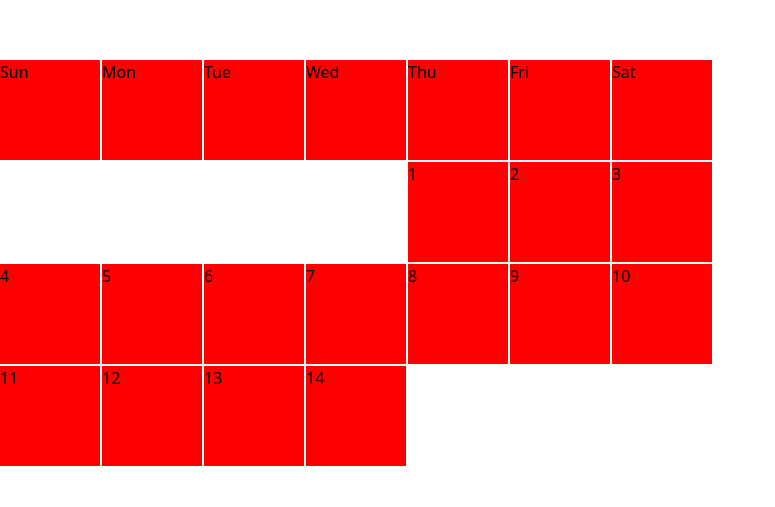
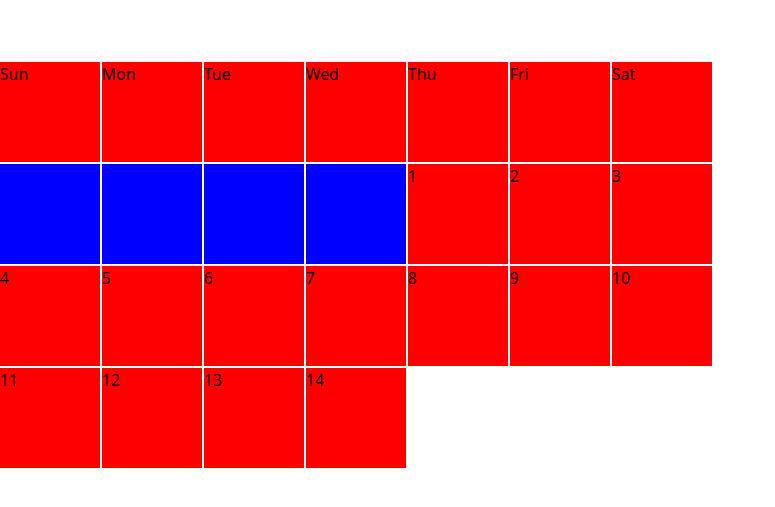
Before and after one commit to cdricn/pcalendar, a React (Vite) app: page / in a window 1280 px wide. Shown: the part 133-640 px from the top of the page, without its empty margins (0-775 px from the left). Built offline with nearby package versions, Linux system fonts and the light colour scheme.

Commit message:
Fixed calendar to display separate rows

```diff
--- a/src/calendar/calendar.module.css
+++ b/src/calendar/calendar.module.css
@@ -15,6 +15,7 @@
   display: grid;
   grid-template-columns: repeat(7, auto);
   gap: 2px;
+  justify-content: start;
 }
 
 .test {
@@ -22,3 +23,9 @@
   height: 100px;
   background-color: red;
 }
+
+.test2 {
+  width: 100px;
+  height: 100px;
+  background-color: blue;
+}
--- a/src/calendar/calendar.tsx
+++ b/src/calendar/calendar.tsx
@@ -3,46 +3,73 @@ import styles from './calendar.module.css'
 export default function Calendar() {
 
   const testData = [
-    {day: 5},
-    {day: 6},
-    {day: 7},
-    {day: 1},
-    {day: 2},
-    {day: 3},
-    {day: 4},
-    {day: 5},
-    {day: 6},
-    {day: 7},
-    {day: 1},
-    {day: 2},
-    {day: 3},
-    {day: 4},
+    {day: 'thu',
+     digit: 5},
+    {day: 'fri',
+     digit: 6},
+    {day: 'sat',
+     digit: 7},
+    {day: 'sun',
+     digit: 1},
+    {day: 'mon',
+     digit: 2},
+    {day: 'tue',
+     digit: 3},
+    {day: 'wed',
+     digit: 4},
+    {day: 'thu',
+     digit: 5},
+    {day: 'fri',
+     digit: 6},
+    {day: 'sat',
+     digit: 7},
+    {day: 'sun',
+     digit: 1},
+    {day: 'mon',
+     digit: 2},
+    {day: 'tue',
+     digit: 3},
+    {day: 'wed',
+     digit: 4},
   ]
 
-  const row = new Array(5).fill(0)
-  let count = 0;
+  // create temp array of size 7 with no values
+  // get first index of test data
+  // slice using digit of 1st index as start, and digit-7 as end
+  // fill temp array with the sliced array
+  let currIndex = 0;
+
 
   function populateColumns() {
-    let tempArr = new Array;
+    let colArr = new Array;
+    for (let i=0; i<7; ++i) {
+      if (!testData[currIndex]) {
+        break;
+      }
 
-    while(count < testData.length) {
-
-      for (let col=0; col<7; ++col) {
-        if (testData[col].day > 7) {
-          break;
-        }
-        count += 1;
-
-        tempArr.push(
-          <div className={styles['test']}
-            style={{gridColumn: testData[col].day}}
-          >
-            {count}
-          </div>
+      if (testData[currIndex].digit==i+1) {
+        colArr.push(
+          <div className={styles['test']}>{currIndex+1}</div>
+        )
+        currIndex += 1;
+      } else {
+        colArr.push(
+          <div className={styles['test2']}></div>
         )
       }
     }
-    return tempArr
+
+    console.log(colArr)
+    return colArr
+  }
+
+  function populateRows() {
+    const row = new Array(5).fill(0)
+    const rows = row.map(()=>{
+      return <div className={styles['calendar-columns']}>{populateColumns()}</div>
+    })
+
+    return <>{rows}</>
   }
 
   return (
@@ -57,15 +84,7 @@ export default function Calendar() {
         <div className={styles['test']}>Sat</div>
       </div>
       <div className={styles['calendar-rows']}>
-        {
-          row.map(()=>{
-            return (
-              <div className={styles['calendar-columns']}>
-                {populateColumns()}
-              </div>
-            )
-          })
-        }
+        {populateRows()}
       </div>
     </div>
   )
```
